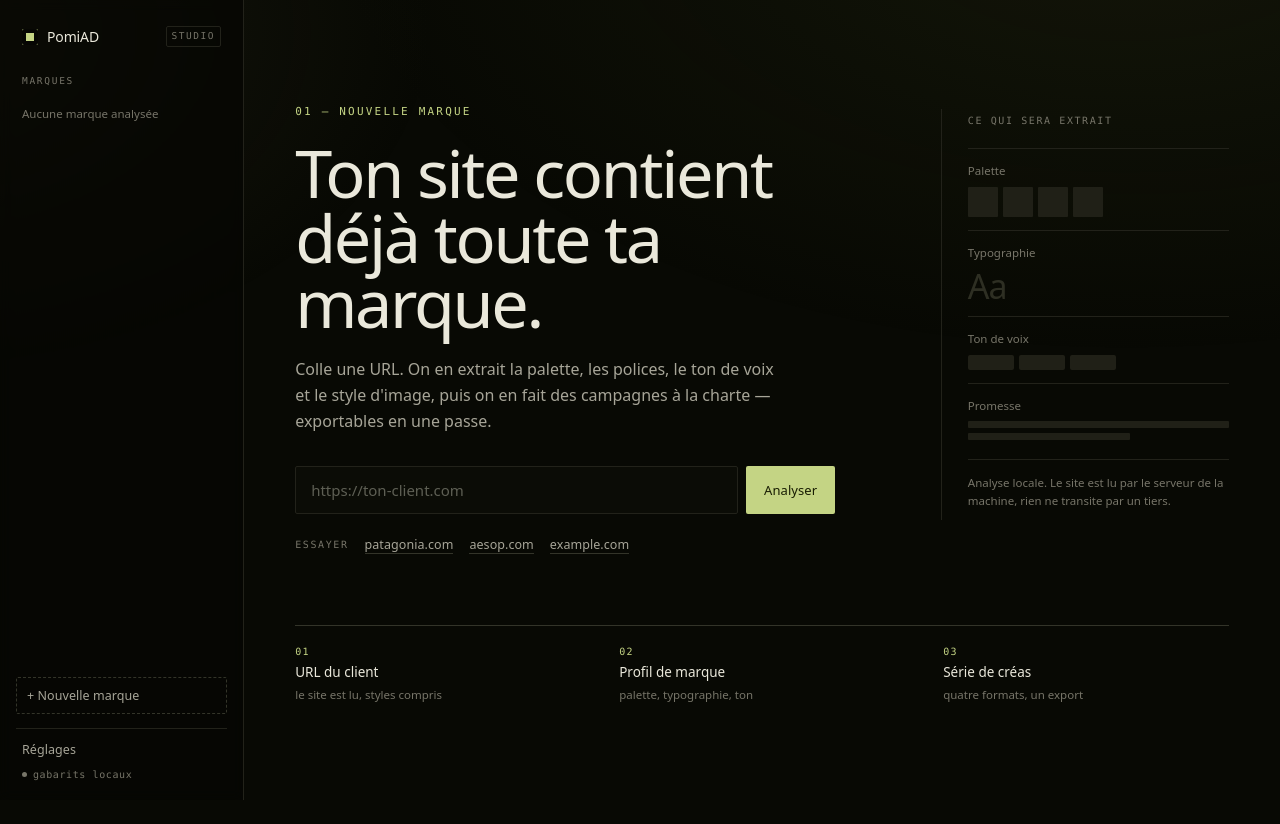
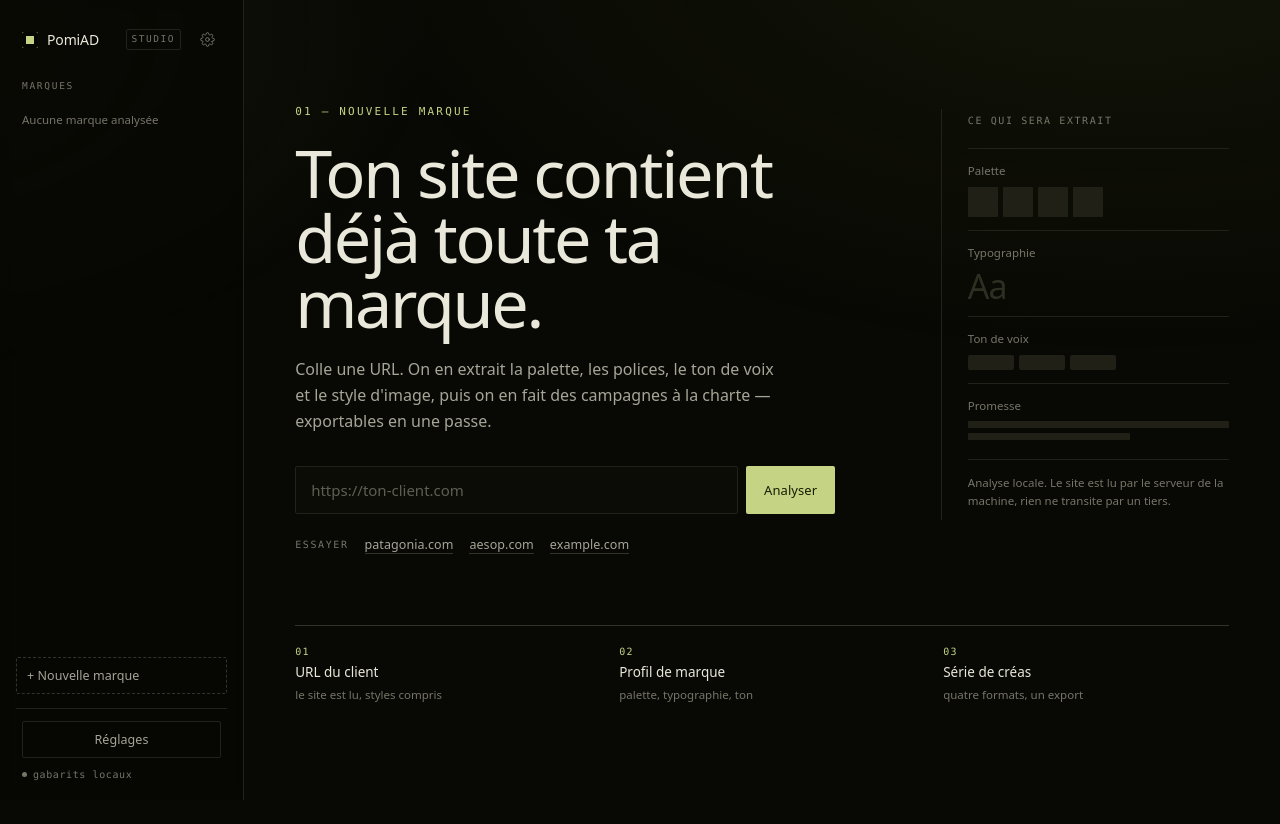
Before and after one commit to junior10-afk/pomiad, a website: page app/index.html in a window 1280 px wide. Drawn offline with Linux system fonts and the light colour scheme; no server answers; a web font is replaced by a local one.

Commit message:
Rail : accès aux réglages rendu visible
Deux points d'entrée au lieu d'un lien discret en bas de rail : une icône
engrenage en haut à droite, et un bouton « Réglages » encadré en pied de rail.

```diff
--- a/app/app.js
+++ b/app/app.js
@@ -1841,6 +1841,7 @@
     }
 
     $('#btn-settings').addEventListener('click', openSettings);
+    $('#btn-settings-top').addEventListener('click', openSettings);
     $('#btn-settings-back').addEventListener('click', () => show(settingsFrom));
 
     $('#btn-key-save').addEventListener('click', () => {
--- a/app/index.html
+++ b/app/index.html
@@ -18,6 +18,12 @@
       <span class="mark" aria-hidden="true"></span>
       <span class="rail-name">PomiAD</span>
       <span class="rail-tag">studio</span>
+      <button class="rail-gear" id="btn-settings-top" type="button" aria-label="Réglages" title="Réglages — clés et modèles">
+        <svg viewBox="0 0 24 24" width="15" height="15" fill="none" stroke="currentColor" stroke-width="1.6" stroke-linecap="round" stroke-linejoin="round" aria-hidden="true">
+          <circle cx="12" cy="12" r="3"></circle>
+          <path d="M19.4 15a1.7 1.7 0 0 0 .34 1.87l.06.06a2 2 0 1 1-2.83 2.83l-.06-.06a1.7 1.7 0 0 0-1.87-.34 1.7 1.7 0 0 0-1 1.55V21a2 2 0 1 1-4 0v-.09A1.7 1.7 0 0 0 8.9 19.4a1.7 1.7 0 0 0-1.87.34l-.06.06a2 2 0 1 1-2.83-2.83l.06-.06A1.7 1.7 0 0 0 4.6 15a1.7 1.7 0 0 0-1.55-1H3a2 2 0 1 1 0-4h.09A1.7 1.7 0 0 0 4.6 8.9a1.7 1.7 0 0 0-.34-1.87l-.06-.06a2 2 0 1 1 2.83-2.83l.06.06A1.7 1.7 0 0 0 9 4.6a1.7 1.7 0 0 0 1-1.55V3a2 2 0 1 1 4 0v.09a1.7 1.7 0 0 0 1 1.55 1.7 1.7 0 0 0 1.87-.34l.06-.06a2 2 0 1 1 2.83 2.83l-.06.06A1.7 1.7 0 0 0 19.4 9v.09a1.7 1.7 0 0 0 1.55 1H21a2 2 0 1 1 0 4h-.09a1.7 1.7 0 0 0-1.51 1z"></path>
+        </svg>
+      </button>
     </div>
 
     <div class="rail-label">Marques</div>
--- a/app/styles.css
+++ b/app/styles.css
@@ -215,16 +215,32 @@ body::before {
   gap: 9px;
 }
 
+.rail-gear {
+  background: none;
+  border: 1px solid transparent;
+  border-radius: 2px;
+  color: var(--dim);
+  padding: 5px;
+  display: grid;
+  place-items: center;
+  margin-left: 4px;
+  flex: 0 0 auto;
+  transition: color 0.15s var(--ease), border-color 0.15s var(--ease);
+}
+
+.rail-gear:hover { color: var(--accent); border-color: var(--line); }
+
 .rail-link {
   background: none;
-  border: none;
-  padding: 0;
-  text-align: left;
+  border: 1px solid var(--line-soft);
+  padding: 9px 10px;
+  text-align: center;
   font-size: 12.5px;
   color: var(--muted);
-  border-radius: 0;
+  border-radius: 2px;
+  transition: color 0.15s var(--ease), border-color 0.15s var(--ease);
 }
-.rail-link:hover { color: var(--accent); }
+.rail-link:hover { color: var(--accent); border-color: var(--accent-dim); }
 
 .seg { display: flex; gap: 6px; flex-wrap: wrap; }
 
```
Also changed, not shown: dev/gear.cjs (added, +18 -0 lines).
